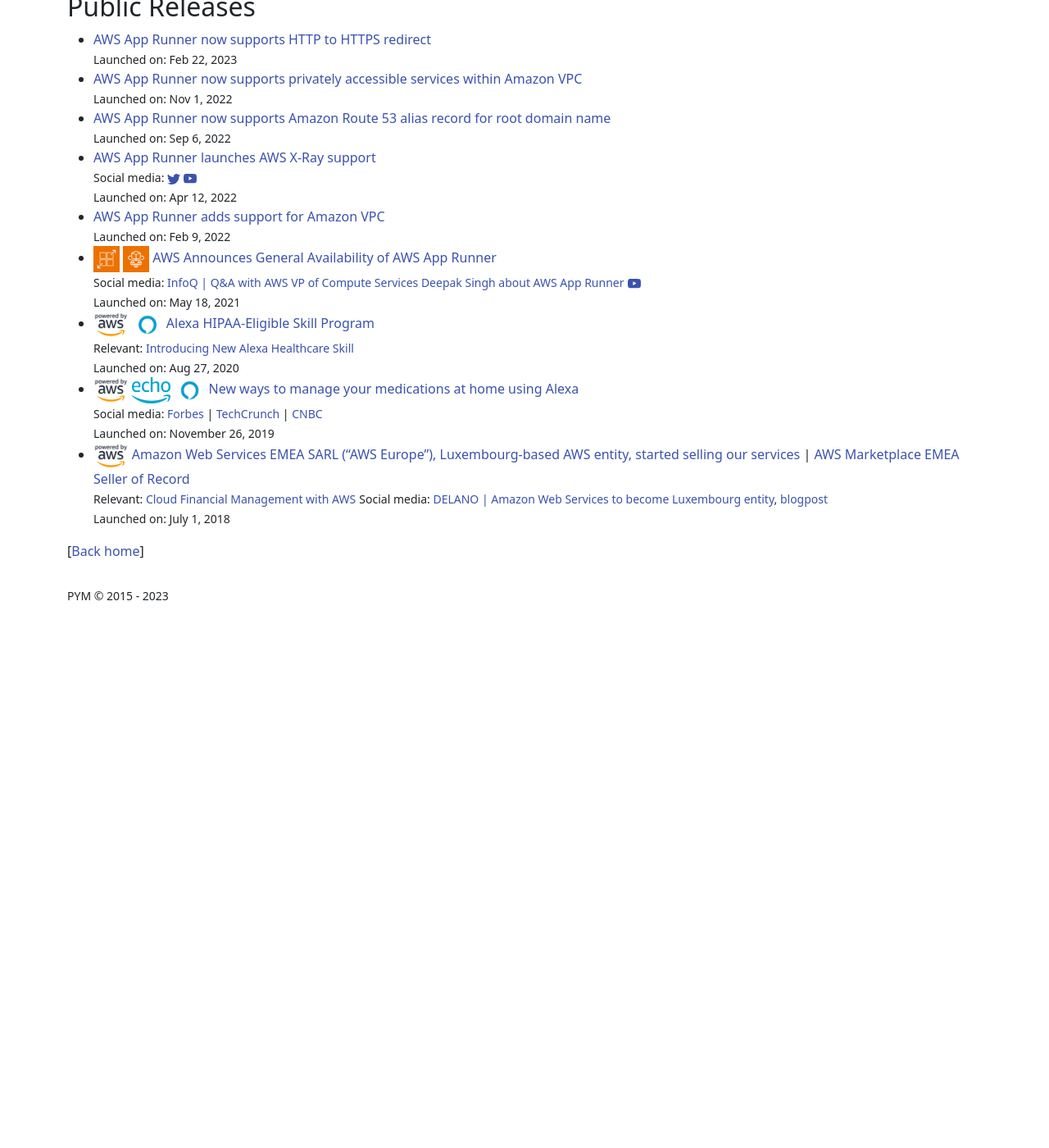
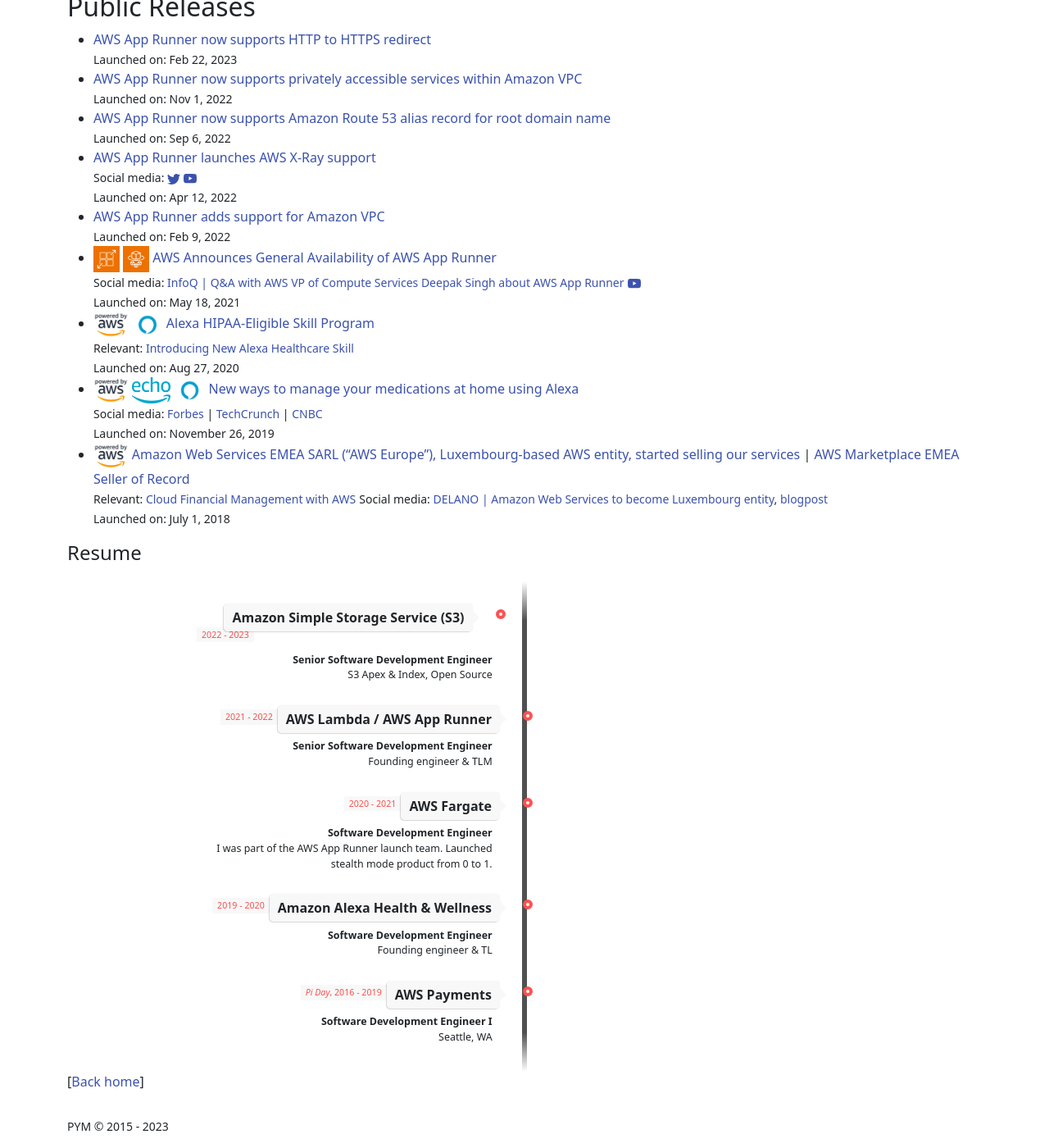
Before and after one commit to gfw001/gfw001.github.io, a Jekyll site: the page projects.html, which Jekyll copies as it is, in a window 1280 px wide and 1400 px high, scrolled down 223 px. Shown: the whole window at 82% size. Built offline with Jekyll 4.4.1, drawn with Linux system fonts in a browser that asks for light colours; before the commit the page ends 976 px from its top, so only the background shows below that.

Commit message:
Update projects.html

```diff
--- a/projects.html
+++ b/projects.html
@@ -9,6 +9,8 @@
 
   gtag('config', 'G-HTV795ZMCP');
 </script>
+
+<link rel="stylesheet" href=/libs/external/timeline.css>
 
 <meta charset="utf-8">
 <meta name="viewport" content="width=device-width, initial-scale=1">
@@ -116,10 +118,123 @@
 </ul>
 
 
+<body>
+<div class="docs-section" id="resume">
+  <h4>Resume</h4>
+
+  <!-- The Timeline -->
+  <ul class="timeline">
+
+    <!--
+    <li>
+
+      <div class="direction-r">
+
+        <div class="flag-wrapper">
+          <span class="flag">Packt</span>
+          <span class="time-wrapper"><span class="time">2023 - Present</span></span>
+        </div>
+        <div class="desc"><b>Technical Advisory Board</b> <br/> </div>
+      </div>
+    </li>
+
+    <li>
+
+      <div class="direction-r">
+
+        <div class="flag-wrapper">
+          <span class="flag">Cloud Native Computing Foundation (CNCF)</span>
+          <span class="time-wrapper"><span class="time">2023 - Present</span></span>
+        </div>
+        <div class="desc"><b>Cloud Native Ambassador</b> <br/> Remote</div>
+      </div>
+    </li>
+    -->
+
+    <li>
+
+      <div class="direction-l">
+
+        <div class="flag-wrapper">
+          <span class="flag">Amazon Simple Storage Service (S3)</span>
+          <span class="time-wrapper"><span class="time">2022 - 2023</span></span>
+        </div>
+        <div class="desc"><b>Senior Software Development Engineer</b> <br/> S3 Apex & Index, Open Source</div>
+      </div>
+    </li>
+
+    <li>
+
+      <div class="direction-l">
+
+        <div class="flag-wrapper">
+          <span class="flag">AWS Lambda / AWS App Runner</span>
+          <span class="time-wrapper"><span class="time">2021 - 2022</span></span>
+        </div>
+        <div class="desc"><b>Senior Software Development Engineer</b> <br/> Founding engineer & TLM</div>
+      </div>
+    </li>
+
+    <li>
+
+      <div class="direction-l">
+
+        <div class="flag-wrapper">
+          <span class="flag">AWS Fargate</span>
+          <span class="time-wrapper"><span class="time">2020 - 2021</span></span>
+        </div>
+        <div class="desc"><b>Software Development Engineer</b> <br/> I was part of the AWS App Runner launch team. Launched stealth mode product from 0 to 1.</div>
+      </div>
+    </li>
+
+    <li>
+
+      <div class="direction-l">
+
+        <div class="flag-wrapper">
+          <span class="flag">Amazon Alexa Health & Wellness</span>
+          <span class="time-wrapper"><span class="time">2019 - 2020</span></span>
+        </div>
+        <div class="desc"><b>Software Development Engineer</b> <br/> Founding engineer & TL</div>
+      </div>
+    </li>
+
+    <li>
+
+      <div class="direction-l">
+
+        <div class="flag-wrapper">
+          <span class="flag">AWS Payments</span>
+          <span class="time-wrapper"><span class="time"><i>Pi Day</i>, 2016 - 2019</span></span>
+        </div>
+        <div class="desc"><b>Software Development Engineer I</b> <br/> Seattle, WA</div>
+      </div>
+    </li>
+
+    <!--
+    <li>
+
+      <div class="direction-l">
+
+        <div class="flag-wrapper">
+          <span class="flag">UMass Amherst</span>
+          <span class="time-wrapper"><span class="time"><i>Pi Day</i>, 2013 - 2016</span></span>
+        </div>
+        <div class="desc"><b>Graduate</b> <br/> Advised by Aura Ganz, IEEE Fellow</div>
+      </div>
+    </li>
+    -->
+
+  </ul>
+</div>
+
+</body>
+
 <p>
 [<a href="/index">Back home</a>]
 
 </p>
+
 
 <div id="footer" align=left>
 	<hr size="1">
```
